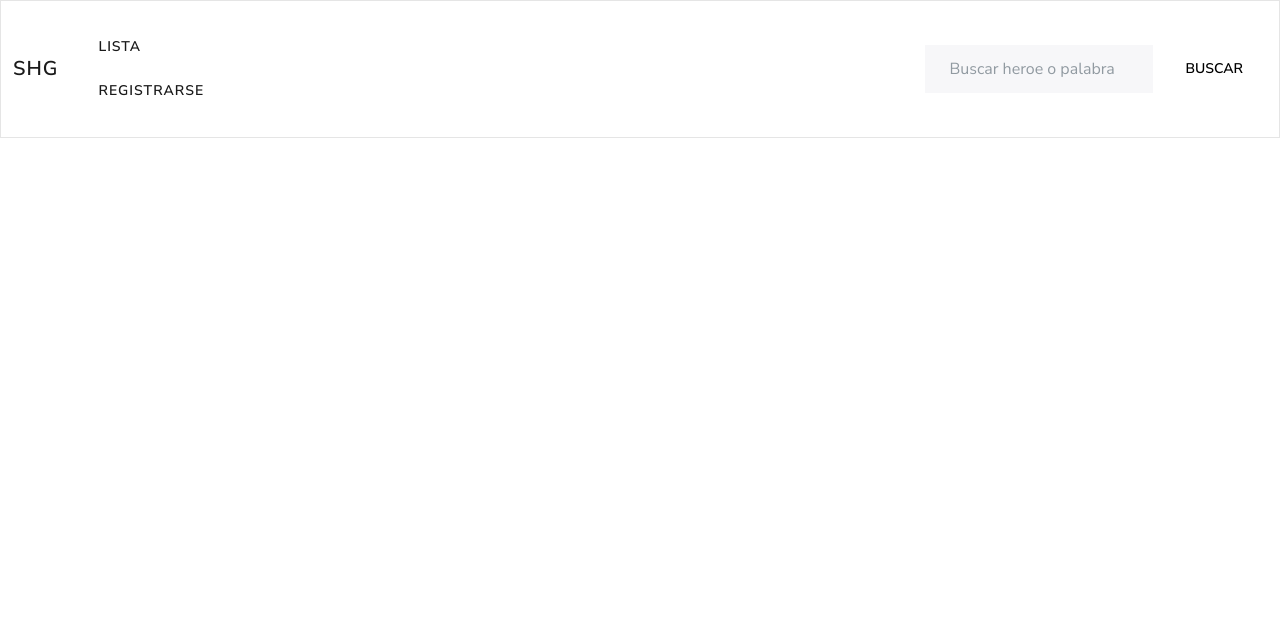
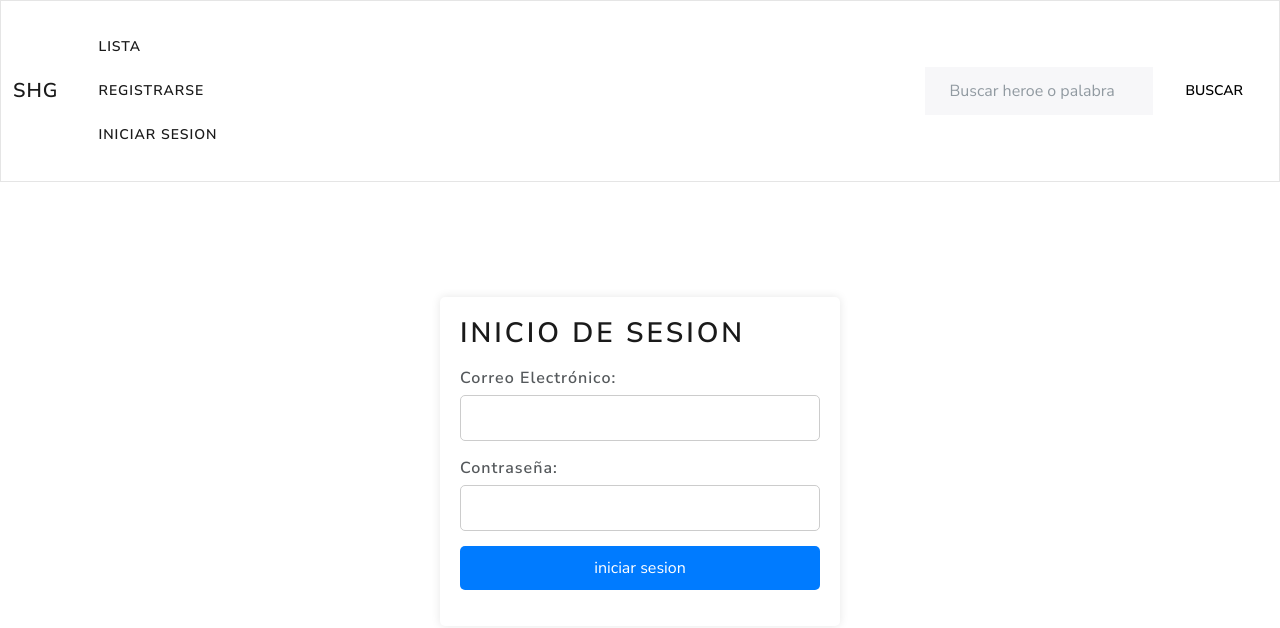
Before and after one commit to Tincho1612/SuperHeroGames, an Angular app in the folder SuperHeroGameAngular/: page /login in a window 1280 px wide. Before the commit this address led to /. Shown: the top 628 px of the page. Built offline with nearby package versions, Linux system fonts and the light colour scheme.

Commit message:
formulario de logueo agregado

```diff
--- a/SuperHeroGameAngular/src/app/app-routing.module.ts
+++ b/SuperHeroGameAngular/src/app/app-routing.module.ts
@@ -2,11 +2,13 @@ import { NgModule } from '@angular/core';
 import { RouterModule, Routes } from '@angular/router';
 import { TablaHeroesComponent } from './components/tabla-heroes/tabla-heroes.component';
 import { FormRegisterComponent } from './components/form-register/form-register.component';
+import { FormLoginComponent } from './components/form-login/form-login.component';
 
 const routes: Routes = [
   {path: 'lista/:heroe', component: TablaHeroesComponent},
   {path: 'lista', component: TablaHeroesComponent},
-  {path:'register',component: FormRegisterComponent}
+  {path:'register',component: FormRegisterComponent},
+  {path:'login',component: FormLoginComponent}
 ];
 
 @NgModule({
--- a/SuperHeroGameAngular/src/app/app.module.ts
+++ b/SuperHeroGameAngular/src/app/app.module.ts
@@ -10,6 +10,7 @@ import { ModalDetailsComponent } from './components/modal-details/modal-details.
 import { SpinnerComponent } from './components/spinner/spinner.component';
 import { FormsModule } from '@angular/forms';
 import { FormRegisterComponent } from './components/form-register/form-register.component';
+import { FormLoginComponent } from './components/form-login/form-login.component';
 
 @NgModule({
   declarations: [
@@ -18,7 +19,8 @@ import { FormRegisterComponent } from './components/form-register/form-register.
     TablaHeroesComponent,
     ModalDetailsComponent,
     SpinnerComponent,
-    FormRegisterComponent
+    FormRegisterComponent,
+    FormLoginComponent
   ],
   imports: [
     BrowserModule,
--- /dev/null
+++ b/SuperHeroGameAngular/src/app/components/form-login/form-login.component.css
@@ -0,0 +1,55 @@
+body {
+    display: flex;
+    justify-content: center; /* Centro horizontalmente en la página */
+    align-items: center;     /* Centro verticalmente en la página */
+    height: 70vh;           /* Asegura que el contenedor cubra toda la altura de la pantalla */
+}
+
+.container {
+    max-width: 400px;
+    padding: 20px;
+    background-color: #fff;
+    border-radius: 5px;
+    box-shadow: 0 0 10px rgba(0, 0, 0, 0.1);
+}
+
+.registration-form {
+    text-align: center;
+}
+
+.registration-form h2 {
+    font-size: 24px;
+    margin-bottom: 20px;
+}
+
+.form-group {
+    margin: 15px 0;
+}
+
+.form-group label {
+    display: block;
+    font-weight: bold;
+}
+
+.form-group input {
+    width: 100%;
+    padding: 10px;
+    border: 1px solid #ccc;
+    border-radius: 5px;
+    margin-top: 5px;
+}
+
+button {
+    display: block;
+    width: 100%;
+    padding: 10px;
+    background-color: #007BFF;
+    color: #fff;
+    border: none;
+    border-radius: 5px;
+    cursor: pointer;
+}
+
+button:hover {
+    background-color: #0056b3;
+}
--- /dev/null
+++ b/SuperHeroGameAngular/src/app/components/form-login/form-login.component.html
@@ -0,0 +1,19 @@
+<body>
+    <div class="container">
+        <form class="login-form" (ngSubmit)="verifyLogin()">
+            <h2>Inicio de sesion</h2>
+            <div class="form-group">
+                <label for="email">Correo Electrónico:</label>
+                <input type="email" id="email" name="email" required>
+            </div>
+            <div class="form-group">
+                <label for="password">Contraseña:</label>
+                <input type="password" id="password" name="password" required>
+            </div>
+
+            <button type="submit">iniciar sesion</button>
+        </form>
+
+        <p>{{textoLogueo}}</p>
+    </div>
+</body>
--- /dev/null
+++ b/SuperHeroGameAngular/src/app/components/form-login/form-login.component.ts
@@ -0,0 +1,40 @@
+import { Component } from '@angular/core';
+import { User } from 'src/app/interfaces/User';
+import { SuperHeroApiService } from 'src/app/services/super-hero-api.service';
+
+@Component({
+  selector: 'app-form-login',
+  templateUrl: './form-login.component.html',
+  styleUrls: ['./form-login.component.css']
+})
+export class FormLoginComponent {
+  formulario:any=document.querySelector(".login-form");
+  textoLogueo : string="";
+  constructor(private _data: SuperHeroApiService){
+
+
+  }
+
+
+  verifyLogin(){
+    const emailInput = document.querySelector(".login-form #email") as HTMLInputElement;
+    const passwordInput = document.querySelector(".login-form #password") as HTMLInputElement;
+
+    this.BuscarUsuario (this._data.getusers(), emailInput.value,passwordInput.value);
+  }
+
+  BuscarUsuario(usuarios: any[], email: string, password: string){
+
+    let usuarioEncontrado = usuarios.find(user => user.email === email && user.password === password);
+
+    if (usuarioEncontrado===undefined){
+      this.textoLogueo = "Usuario no encontrado"; // Establece el contenido del elemento
+      console.log(usuarioEncontrado);
+    }else{
+      this.textoLogueo = "Usuario encontrado"; // Establece el contenido del elemento
+      console.log(usuarioEncontrado);
+    }
+
+    }
+
+  }
--- a/SuperHeroGameAngular/src/app/components/navbar/navbar.component.html
+++ b/SuperHeroGameAngular/src/app/components/navbar/navbar.component.html
@@ -9,6 +9,9 @@
         <a class="nav-link active" routerLink="register">Registrarse
           <span class="visually-hidden">(current)</span>
         </a>
+        <a class="nav-link active" routerLink="login">Iniciar sesion
+          <span class="visually-hidden">(current)</span>
+        </a>
       </li>
     </ul>
     <form class="d-flex ml-auto">
```
Also changed, not shown: 1 other file (tests, documents, lock files or other folders).
